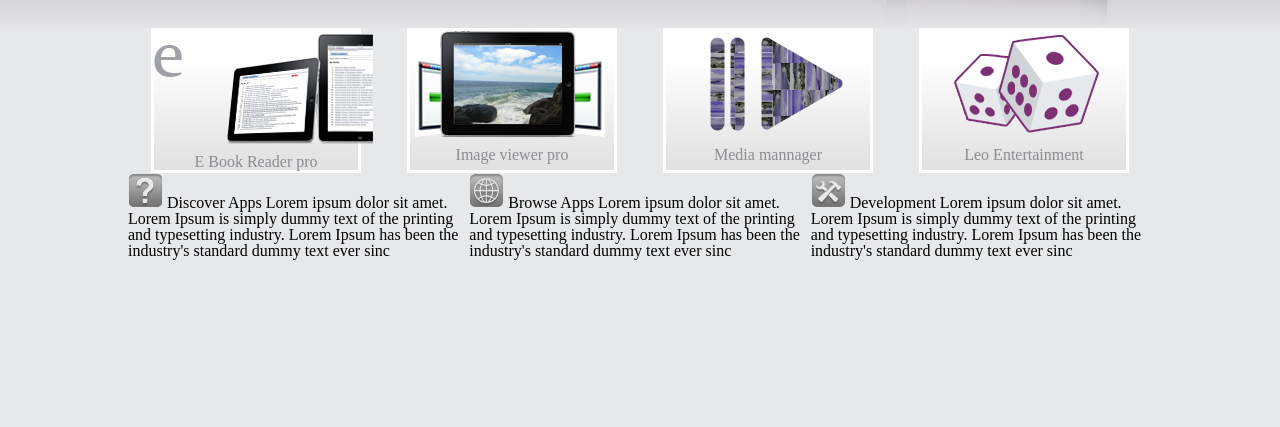
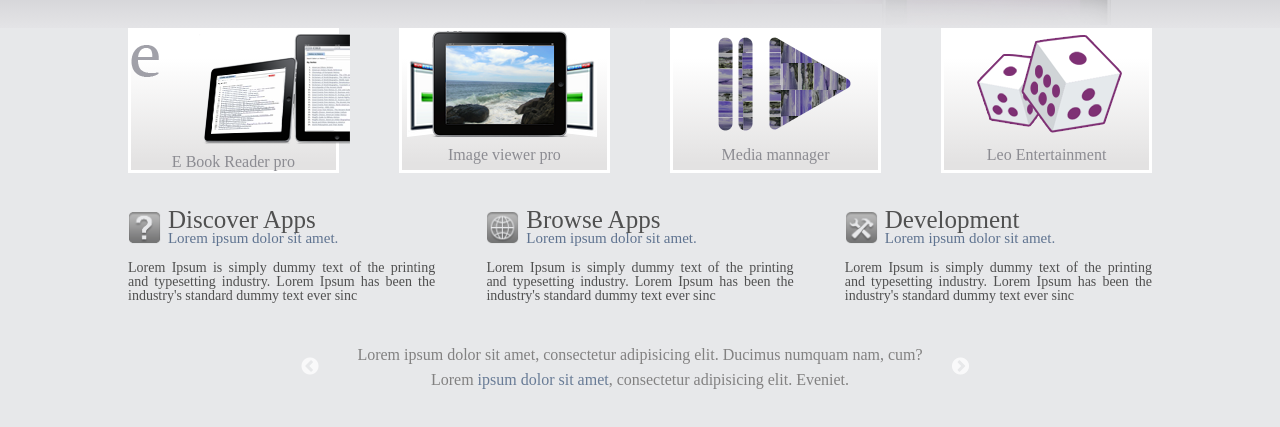
Before and after one commit to rutzi/new-proj, a plain HTML site: page index.html in a window 1280 px wide. Shown: the part 491-918 px from the top of the page. Before the commit the page ends 800 px from the top, so only its background shows below. Drawn offline with Linux system fonts and the light colour scheme.

Commit message:
new-slider-

```diff
--- a/index.html
+++ b/index.html
@@ -28,7 +28,7 @@
 					</ul>
 				</div>
 			</div>
-			<div class="slider">
+			<div class="slider slider1">
 				<div class="slide">
 					<div class="text-block">
 						<h1>dublin's</h1>
@@ -85,29 +85,43 @@
 			</a>
 		</div>
 		<div class=" wrap inform-block">
-			<div class="inf-text-block1">
+			<div class="inf-text-block inf-text-block1">
 				<div class="head-of-block">
 					<img src="img/info-block-question.png" alt="Icon of queston">
 					<h3>Discover Apps</h3>
 					<p>Lorem ipsum dolor sit amet.</p>
 				</div>
-				<p>Lorem Ipsum is simply dummy text of the printing and typesetting industry. Lorem Ipsum has been the industry's standard dummy text ever sinc</p>
+				<p class="inf-style-p">Lorem Ipsum is simply dummy text of the printing and typesetting industry. Lorem Ipsum has been the industry's standard dummy text ever sinc</p>
 			</div>
-			<div class="inf-text-block2">
+			<div class="inf-text-block inf-text-block2">
 				<div class="head-of-block">
 					<img src="img/info-block-ethernet.png" alt="Icon of ethernet">
 					<h3>Browse Apps</h3>
 					<p>Lorem ipsum dolor sit amet.</p>
 				</div>
-				<p>Lorem Ipsum is simply dummy text of the printing and typesetting industry. Lorem Ipsum has been the industry's standard dummy text ever sinc</p>
+				<p class="inf-style-p">Lorem Ipsum is simply dummy text of the printing and typesetting industry. Lorem Ipsum has been the industry's standard dummy text ever sinc</p>
 			</div>
-			<div class="inf-text-block3">
+			<div class="inf-text-block inf-text-block3">
 				<div class="head-of-block">
 					<img src="img/info-block-tools.png" alt="Icon of tools">
 					<h3>Development</h3>
 					<p>Lorem ipsum dolor sit amet.</p>
 				</div>
-				<p>Lorem Ipsum is simply dummy text of the printing and typesetting industry. Lorem Ipsum has been the industry's standard dummy text ever sinc</p>
+				<p class="inf-style-p">Lorem Ipsum is simply dummy text of the printing and typesetting industry. Lorem Ipsum has been the industry's standard dummy text ever sinc</p>
+			</div>
+		</div>
+		<div class="sliders">
+			<div class="list wrap">
+				<p>Lorem ipsum dolor sit amet, consectetur adipisicing elit. Ducimus numquam nam, cum?</p>
+				<p>Lorem <span>ipsum dolor sit amet</span>, consectetur adipisicing elit. Eveniet.</p>
+			</div>
+			<div class="list wrap">
+				<p>Lorem ipsum dolor sit amet, consectetur adipisicing elit. Ducimus numquam nam, cum?</p>
+				<p>Lorem <span>ipsum dolor sit amet</span>, consectetur adipisicing elit. Eveniet.</p>
+			</div>
+			<div class="list wrap">
+				<p>Lorem ipsum dolor sit amet, consectetur adipisicing elit. Ducimus numquam nam, cum?</p>
+				<p>Lorem <span>ipsum dolor sit amet</span>, consectetur adipisicing elit. Eveniet.</p>
 			</div>
 		</div>
 	</main>
--- a/main.js
+++ b/main.js
@@ -6,4 +6,14 @@ $(document).ready(function(){
 	slidesToShow: 1,
 	adaptiveHeight: true
   });
+
+
+  $('.sliders').slick({
+	dots: false,
+	infinite: true,
+	speed: 300,
+	slidesToShow: 1,
+	adaptiveHeight: true,
+	adaptiveWidth: true
+  });
 });
--- a/style.css
+++ b/style.css
@@ -150,7 +150,7 @@ body{
 	width: 100%;
   display: block;
 }
-.slide .text-block a{
+.slider1 .slide .text-block a{
 	display: inline-block;
     border-radius: 7px;
     width: 200px;
@@ -160,51 +160,63 @@ body{
     text-align: center;
     height: 50px;
     line-height: 50px;
-	box-shadow: 0px 55px 5px -23px black;
+    position: relative;
+    z-index: 10;
+	/*box-shadow: 0px 55px 5px -23px black;*/
 }
-.slide a{
+.slider1 .slide .text-block a:after {
+    content: "";
+    position: absolute;
+    bottom: 0;
+    left: 50%;
+    transform: translateX(-50%);
+    width: 100%;
+    height: 0px;
+    border: 6px solid transparent;
+    border-radius: 50%;
+    z-index: 9;
+    box-shadow: 0px 39px 7px 3px rgba(0,0,0,.3);
+}
+.slider1 .slide a{
  	width: 49%;
 }
-.slick-prev{
+.slider1 .slick-prev{
 	left: 50px;
 	background-image: url(img/left-arrow.png);
 }
-.slick-prev:before {
+.slider1 .slick-prev::before {
   content: '';
 }
-.slick-next{
+.slider1 .slick-next{
 	background-image: url(img/right-arrow.png);
 	right: 50px;
 }
-.slick-next:before {
+.slider1 .slick-next:before {
   content: '';
 }
-.slick-prev, .slick-next {
+.slider1 .slick-prev, .slick-next {
 	width: 39px;
 	height: 39px;
 	z-index: 10;
 }
-.slick-prev:hover, .slick-prev:focus{
+.slider1 .slick-prev:hover, .slick-prev:focus{
 	background-image: url(img/left-arrow.png);
 }
-.slick-next:hover, .slick-next:focus{
+.slider1 .slick-next:hover, .slick-next:focus{
 	background-image: url(img/right-arrow.png);
 }
-.slide, .texr-block, .slide a{
+.slider1 .slide, .texr-block, .slide a{
 	outline: none;
 }
-.slick-dots{
+.slider1 .slick-dots{
 	display: none;
 }
 
 
-.wrap{
-	width: 80%;
-  margin: 0 auto;
-}
+
 .our-proposition{
 	display: flex;
-  justify-content: space-around;
+  justify-content: space-between;
 }
 .card{
 	width: 20%;
@@ -220,12 +232,69 @@ body{
 
 
 .inform-block{
+	margin-top: 3%;
 	display: flex;
-	justify-content: space-around;
+	justify-content: space-between;
 }
-.inform-block div{
-
+.inf-text-block{
+	width: 30%;
+	text-align: justify ;
 }
 .head-of-block img,.head-of-block h3, .head-of-block p {
 	display: inline-block;
 }
+.head-of-block img{
+	width: 33px;
+	float: left;
+}
+.head-of-block {
+	margin-bottom: 15px;
+	height: 35px;
+}
+.head-of-block h3, .head-of-block p{
+	width: 87%;
+	float: right;
+	line-height: 18px;
+}
+.head-of-block h3{
+	font-size: 25px;
+	color: #505050;
+}
+.head-of-block p{
+	font-size: 15px;
+	color: #5f7390;
+}
+.inf-style-p{
+	font-size: 14px;
+	color: #505050;
+}
+
+
+.sliders{
+	margin: 3% 0;
+}
+.sliders .slick-prev{
+	left: 300px;
+	z-index: 2;
+	/*background-image: url(img/left-arrow.png);*/
+}
+.list{
+	font-size: 16px;
+	color: #828181;
+	line-height: 25px;
+	text-align: center;
+}
+.list span{
+	color: #687b96;
+}
+.sliders .slick-next{
+	/*background-image: url(img/right-arrow.png);*/
+	right: 300px;
+	z-index: 2;
+}
+.sliders .slick-prev:hover, .slick-prev:focus{
+	background-image: none;
+}
+.sliders .slick-next:hover, .slick-next:focus{
+	background-image: none;
+}
```
Lines whose indentation alone changed are shown as unchanged.
